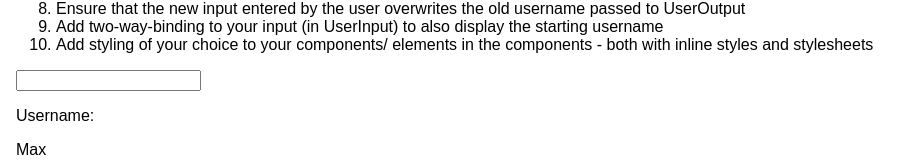
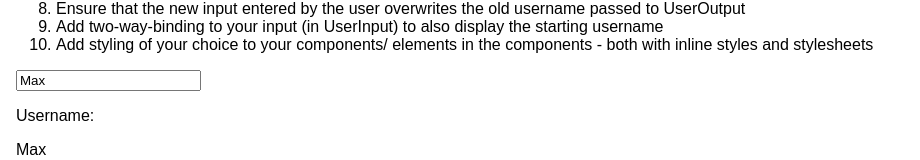
Before and after one commit to JelenaMarjanovic/base-syntax-assignment, a React (Create React App) app: page / in a window 1280 px wide. Shown: the part 142-302 px from the top of the page, without its empty margins (0-920 px from the left). Built offline with nearby package versions, Linux system fonts and the light colour scheme.

Commit message:
Add two-way binding

```diff
--- a/src/App.js
+++ b/src/App.js
@@ -56,7 +56,10 @@ class App extends Component {
           </li>
         </ol>
 
-        <UserInput changed={this.usernameChangedHandler} />
+        <UserInput
+          currentUsername={this.state.username}
+          changed={this.usernameChangedHandler}
+        />
         <UserOutput userName={this.state.username} />
         <UserOutput userName={this.state.username} />
         <UserOutput userName={this.state.username} />
--- a/src/UserInput/UserInput.js
+++ b/src/UserInput/UserInput.js
@@ -1,7 +1,9 @@
 import React from 'react';
 
 const UserInput = props => {
-  return <input type="text" onChange={props.changed} />;
+  return (
+    <input type="text" value={props.currentUsername} onChange={props.changed} />
+  );
 };
 
 export default UserInput;
```
